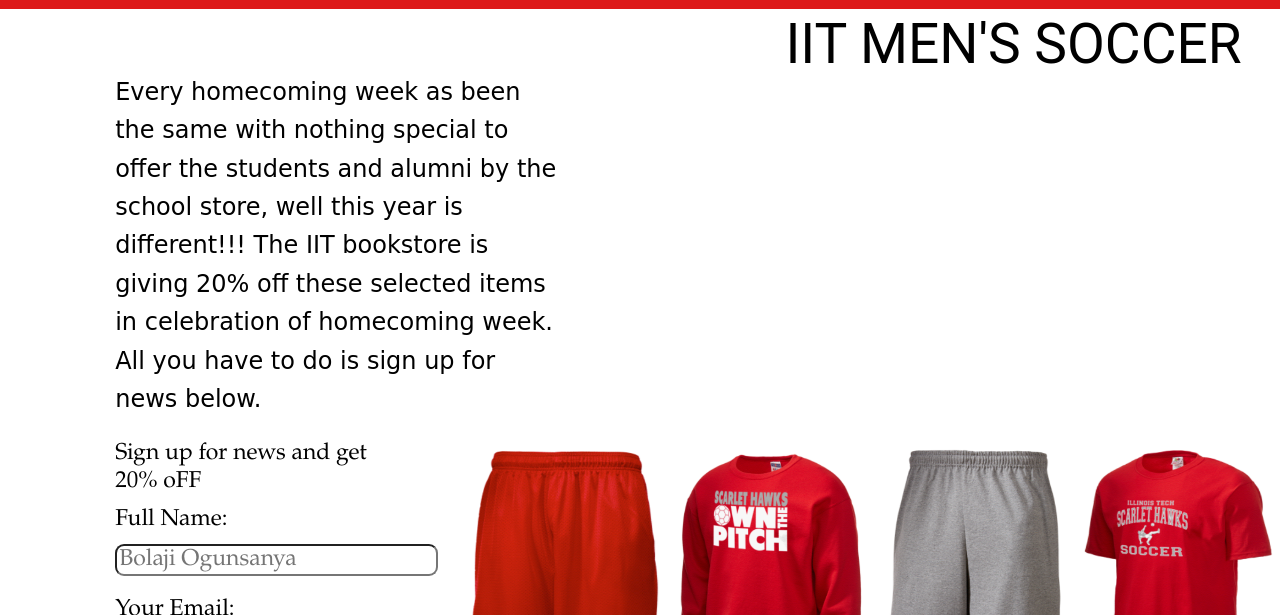
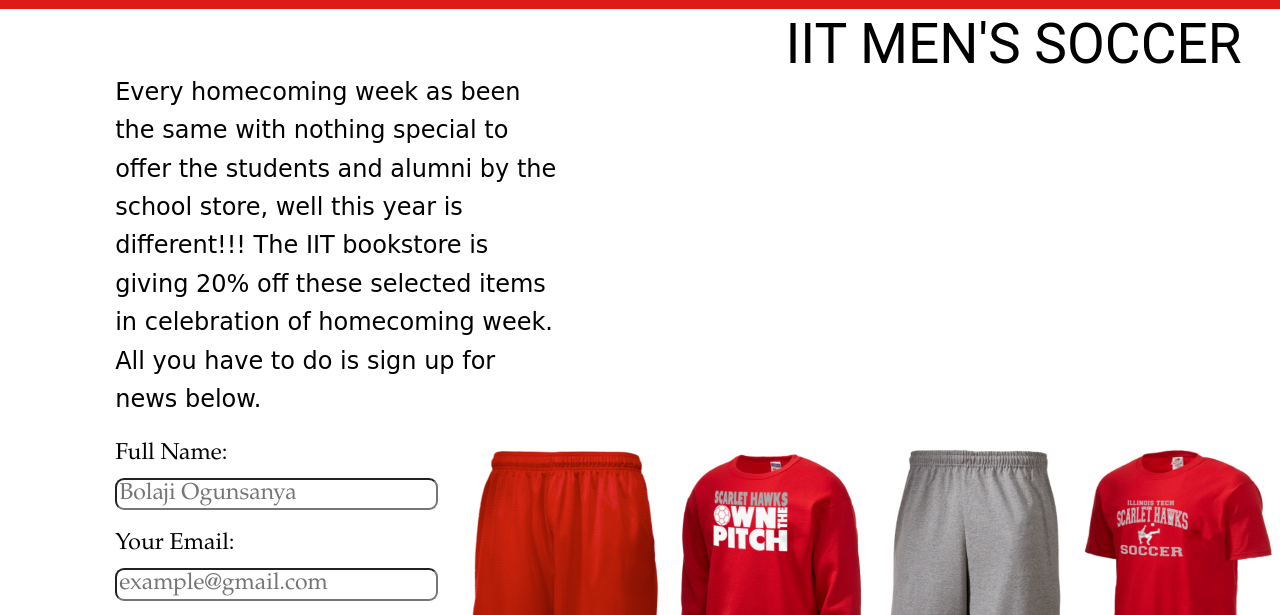
Before and after one commit to oogunsanya/Project-1, a plain HTML site: page index.html in a window 1280 px wide. Shown: the part 185-800 px from the top of the page. Drawn offline with Linux system fonts and the light colour scheme.

Commit message:
removed a paragraph

```diff
--- a/index.html
+++ b/index.html
@@ -38,11 +38,6 @@
 
 	<form method = "get" action="mailto:oogunsanya@hawk.iit.edu">
 		<fieldset>
-			<header>
-				<div class='col'>
-					<p>Sign up for news and get <strong> 20% oFF</strong></p>
-				</div>
-			</header>
 		  	<div class="wer">
 		    	<div class="no box">
 		    		<label>Full Name: </label>
```
